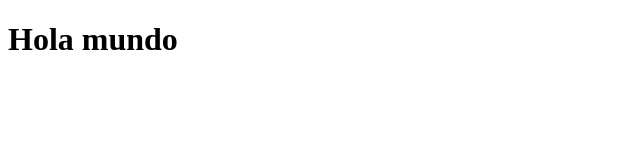
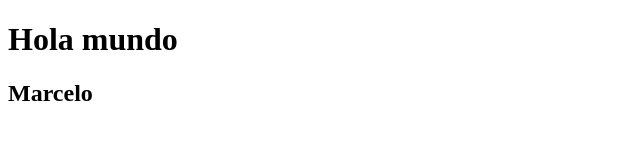
Before and after one commit to JSebastian19/Grupo51-Practica-23-08, a plain HTML site: page index.html in a window 1280 px wide. Shown: the whole page, without its empty margins (0-640 px from the left). Drawn offline with Linux system fonts and the light colour scheme.

```diff
--- a/index.html
+++ b/index.html
@@ -7,5 +7,6 @@
 </head>
 <body>
     <h1>Hola mundo</h1>
+    <h2>Marcelo</h2>
 </body>
 </html>
```
